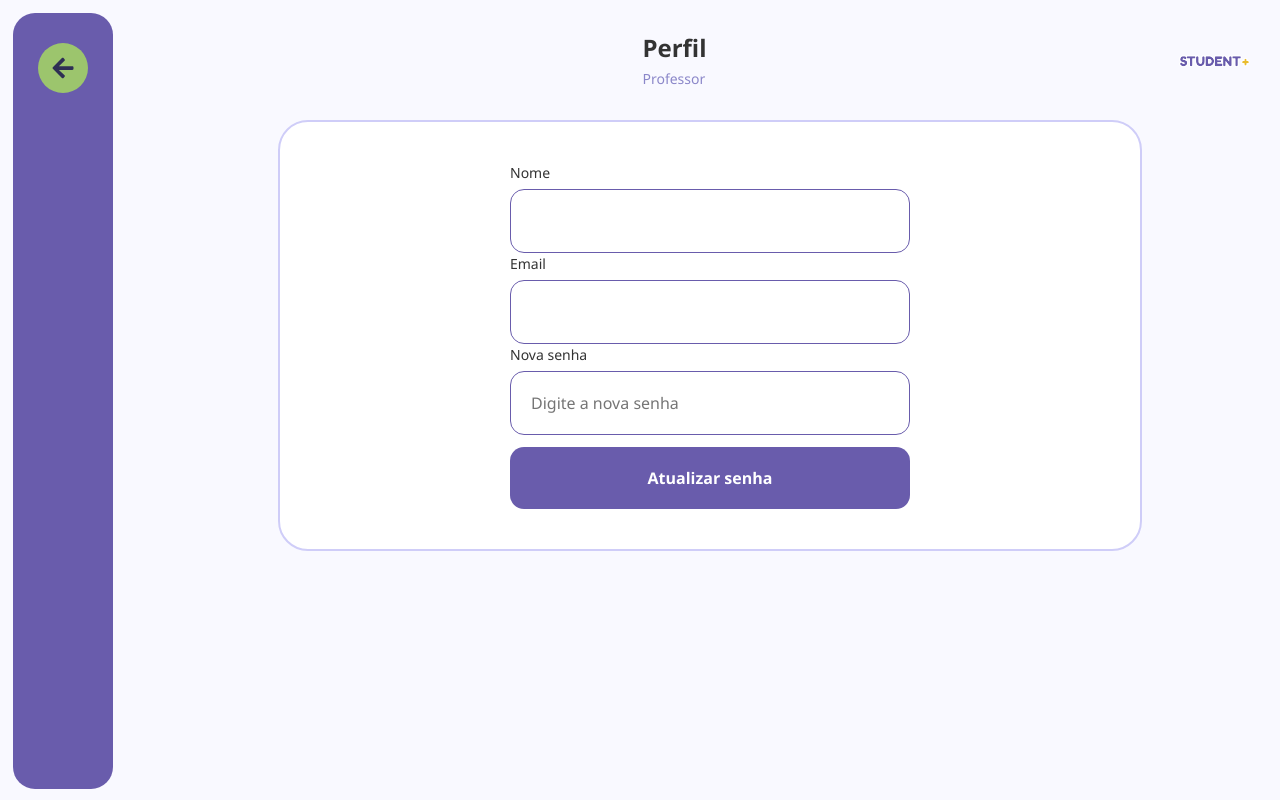
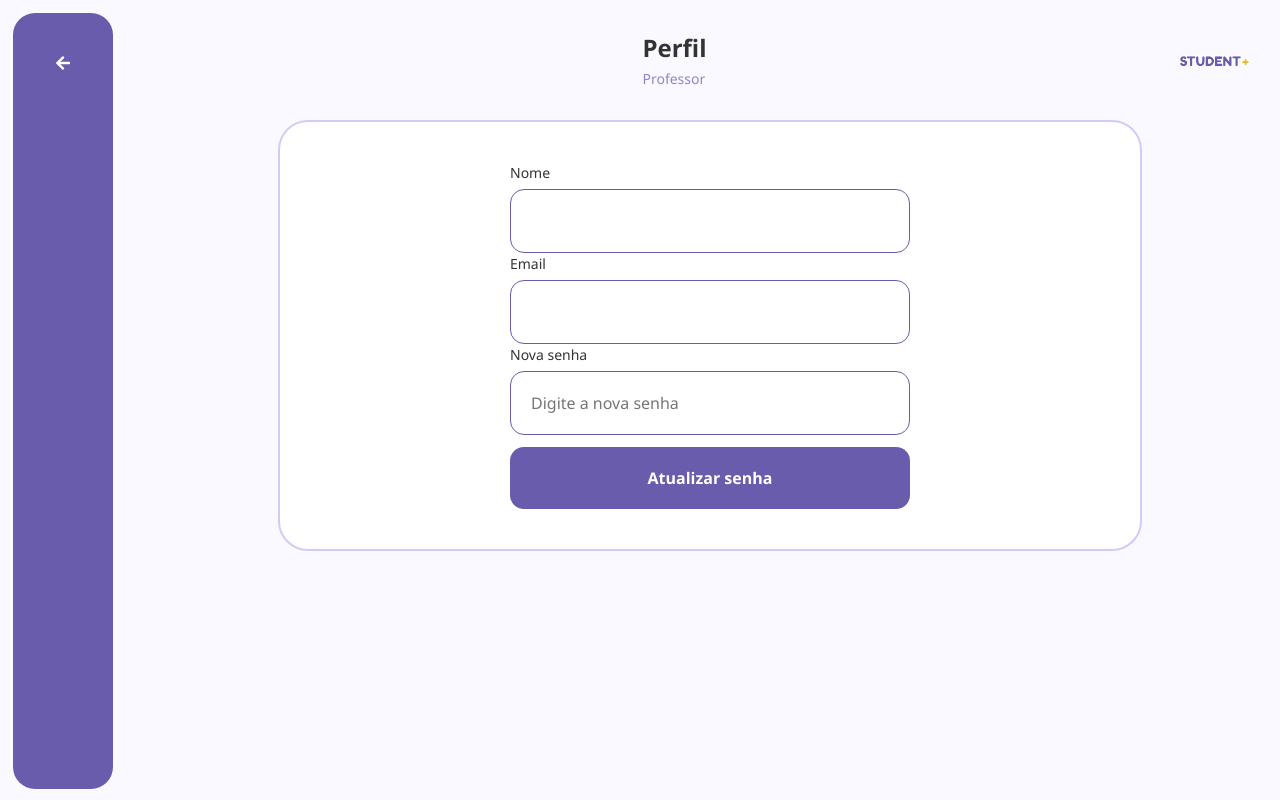
Before and after one commit to 3G-Student/FrontEnd-Student-, a React (Vite) app: page /perfil in a window 1280 px wide. Built offline with nearby package versions, Linux system fonts and the light colour scheme.

Commit message:
ajustando icone perfil

```diff
--- a/src/components/layout/SideBar.css
+++ b/src/components/layout/SideBar.css
@@ -41,20 +41,16 @@
   align-items: center;
   text-align: center;
   cursor: pointer;
+  width: 100%;
 }
 
 .avatar-sidebar {
-  width: 50px;
-  height: 50px;
+  width: 40px;
+  height: 40px;
   display: flex;
   align-items: center;
   justify-content: center;
-  border-radius: 50%;
-  background: #9cc56d;
-  color: #2e2f54;
-  font-size: 24px;
-  font-weight: 700;
-  line-height: 1;
+  color: #ffffff;
 }
 
 .sidebar-nome {
--- a/src/components/layout/index.jsx
+++ b/src/components/layout/index.jsx
@@ -1,4 +1,5 @@
 import { useNavigate } from "react-router-dom";
+import Perfil from "../../assets/perfil.svg";
 import "./SideBar.css";
 
 export default function Sidebar() {
@@ -12,7 +13,8 @@ export default function Sidebar() {
     <aside className="sidebar">
       <div className="sidebar-top">
         <div className="sidebar-perfil" onClick={() => navigate("/perfil")} title="Meu Perfil">
-          <div className="avatar-sidebar">{inicial}</div>
+          <img src={Perfil}  className="avatar-sidebar" />
+
         </div>
       </div>
     </aside>
```
Also changed, not shown: src/assets/aviao.svg (deleted), src/assets/perfil.svg (added).
